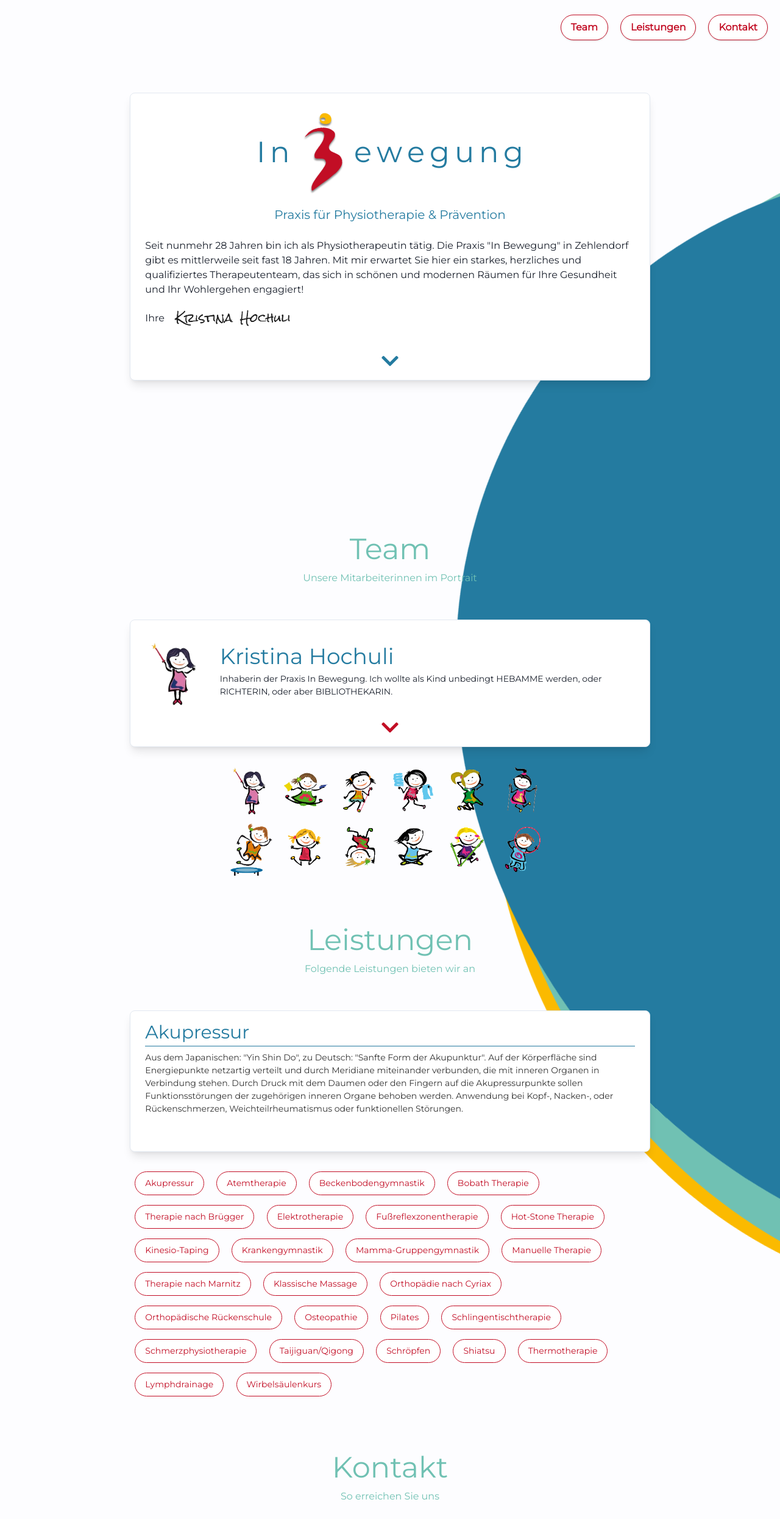
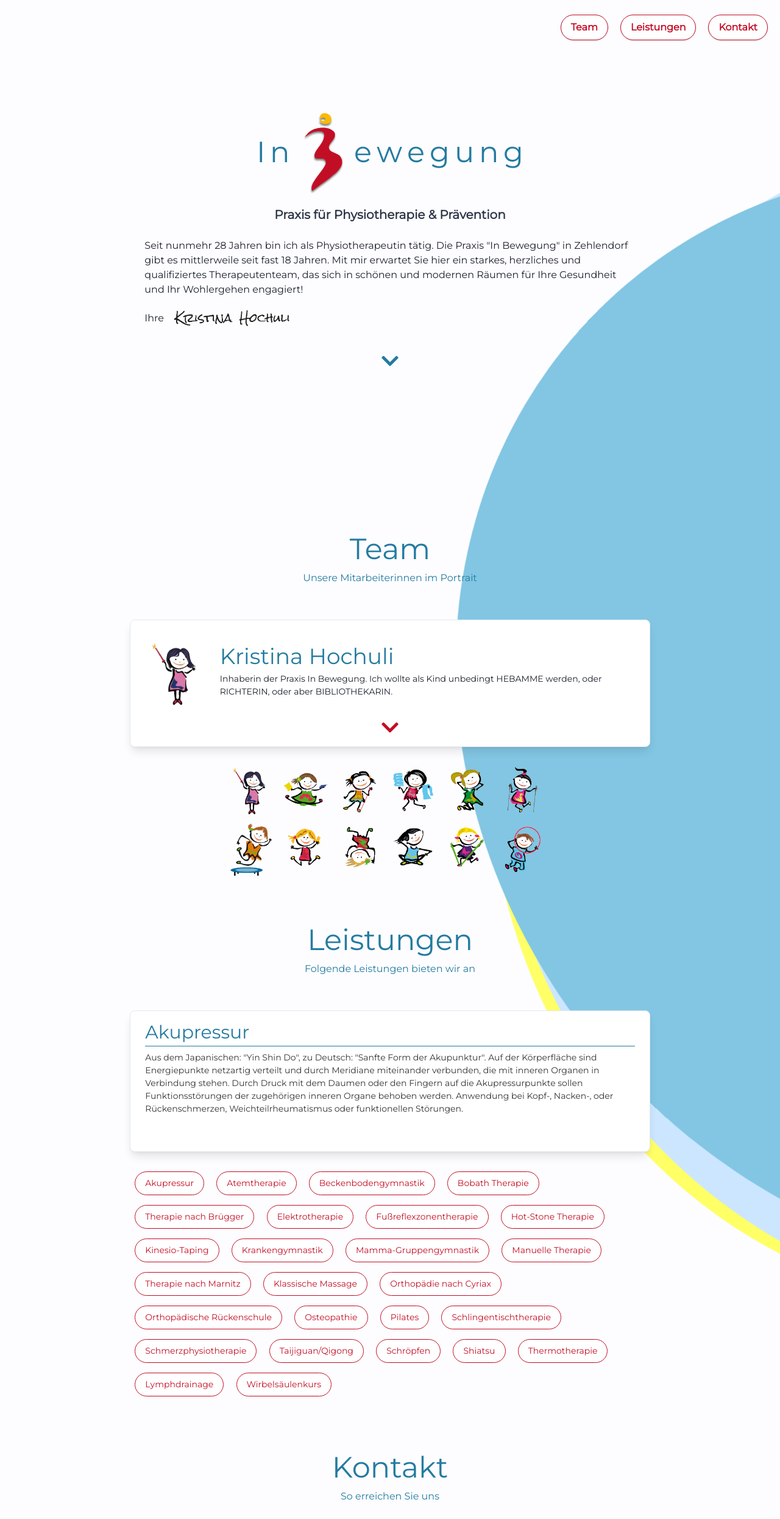
Before and after one commit to mzietz/in-bewegung, a plain HTML site: page index.html in a window 1280 px wide. Shown: the top 2491 px of the page at 61% size. Drawn offline with Linux system fonts and the light colour scheme.

Commit message:
Adjusted colors

```diff
--- a/css/project.css
+++ b/css/project.css
@@ -151,20 +151,22 @@ body {
   /*transform: rotate(80deg);*/
   animation: rotate 27000ms infinite linear;
   will-change: transform;
-  background: rgb(251, 186, 0);
+  /*background: rgb(251, 186, 0);*/
+  background: rgb(255, 255, 102);
 }
 
 .wave.-two {
   /*transform: rotate(120deg);*/
   animation: rotate 23000ms infinite linear;
   will-change: transform;
-  background: #70c1b3;
+  /*background: #70c1b3;*/
+  background: rgb(204, 230, 255);
 }
 
 .wave.-three {
   animation: rotate 16000ms infinite linear;
   will-change: transform;
-  background-color: #247ba0; /*f3ffbd*/
+  background-color: #82c6e3; /*f3ffbd*/
 }
 
 .hellblau{
--- a/index.html
+++ b/index.html
@@ -90,7 +90,7 @@
         <div class="md:h-screen flex justify-center items-center mt-8 md:mt-0">
           <div
             id="front_card"
-            class="md:w-2/3 mx-auto bg-white border shadow-lg hover:shadow px-6 pt-8 pb-3 rounded-lg mb-6 flex justify-center "
+            class="md:w-2/3 mx-auto px-6 pt-8 pb-3 rounded-lg mb-6 flex justify-center "
           >
             <div class="wrapper">
               <div class="flex justify-center mb-6">
@@ -116,7 +116,7 @@
                 </div>
               </div>
               <p
-                class="animated fadeIn text-ib-blue text-m md:text-xl text-center w-full mb-6"
+                class="animated fadeIn text-gray-800 font-bold text-m md:text-xl text-center w-full mb-6"
               >
                 Praxis für Physiotherapie & Prävention
               </p>
@@ -154,12 +154,12 @@
         <div class="h-48 bg-transparent flex items-center justify-center mt-4 mb-2">
           <div class="">
             <p
-              class="text-center text-ib-lblue text-xl md:text-5xl wow fadeInLeft "
+              class="text-center text-ib-blue text-xl md:text-5xl wow fadeInLeft "
             >
               Team
             </p>
             <p
-              class="text-center text-ib-lblue text-s md:text-m wow fadeInLeft"
+              class="text-center text-ib-blue text-s md:text-m wow fadeInLeft"
             >
               Unsere Mitarbeiterinnen im Portrait
             </p>
@@ -168,7 +168,7 @@
 
         <div
           id="emp_card"
-          class="md:w-2/3 mx-auto border bg-white shadow-lg hover:shadow px-6 pt-6 pb-3 rounded-lg mb-6"
+          class="md:w-2/3 mx-auto border bg-white shadow-lg px-6 pt-6 pb-3 rounded-lg mb-6"
         >
           <div class="flex mb-2">
             <img id="emp_image" src="./img/0.png" class=" h-32 " alt="" />
@@ -306,12 +306,12 @@
         <div class="h-48 bg-transparent flex items-center justify-center mt-4 mb-2">
           <div>
             <p
-              class="text-center text-ib-lblue text-xl md:text-5xl wow fadeInLeft"
+              class="text-center text-ib-blue text-xl md:text-5xl wow fadeInLeft"
             >
               Leistungen
             </p>
             <p
-              class="text-center text-ib-lblue text-s md:text-m wow fadeInLeft"
+              class="text-center text-ib-blue text-s md:text-m wow fadeInLeft"
             >
               Folgende Leistungen bieten wir an
             </p>
@@ -320,7 +320,7 @@
 
         <div
           id="service_detail_card"
-          class="md:w-2/3 mx-auto bg-white border shadow-lg hover:shadow rounded-lg mb-6 overflow-hidden md:block"
+          class="md:w-2/3 mx-auto bg-white border shadow-lg rounded-lg mb-6 overflow-hidden md:block"
         >
           <div class="flex">
             <!-- <img id="service_image" class="h-full w-1/2" src="./img/1.jpg" alt=""> -->
@@ -540,12 +540,12 @@
         <div class="h-48 bg-transparent flex items-center justify-center mt-4 mb-2">
           <div>
             <p
-              class="text-center text-ib-lblue text-xl md:text-5xl wow fadeInLeft"
+              class="text-center text-ib-blue text-xl md:text-5xl wow fadeInLeft"
             >
               Kontakt
             </p>
             <p
-              class="text-center text-ib-lblue text-s md:text-m wow fadeInLeft"
+              class="text-center text-ib-blue text-s md:text-m wow fadeInLeft"
             >
               So erreichen Sie uns
             </p>
@@ -553,7 +553,7 @@
         </div>
         <div class="block mb-4 md:flex justify-center">
           <div
-            class="md:w-1/3 bg-white rounded border shadow-lg hover:shadow p-6 mb-10 mx-4"
+            class="md:w-1/3 bg-white rounded border shadow-lg p-6 mb-10 mx-4"
           >
           <div class="flex">
           <div class="w-1/4 flex items-center">
@@ -578,7 +578,7 @@
             </div>
           </div>
           <div
-            class="md:w-1/3 bg-white rounded border shadow-lg hover:shadow p-6 mb-10 mx-4"
+            class="md:w-1/3 bg-white rounded border shadow-lg p-6 mb-10 mx-4"
           >
           <div class="flex">
           <div class="w-1/4 flex items-center">
```
